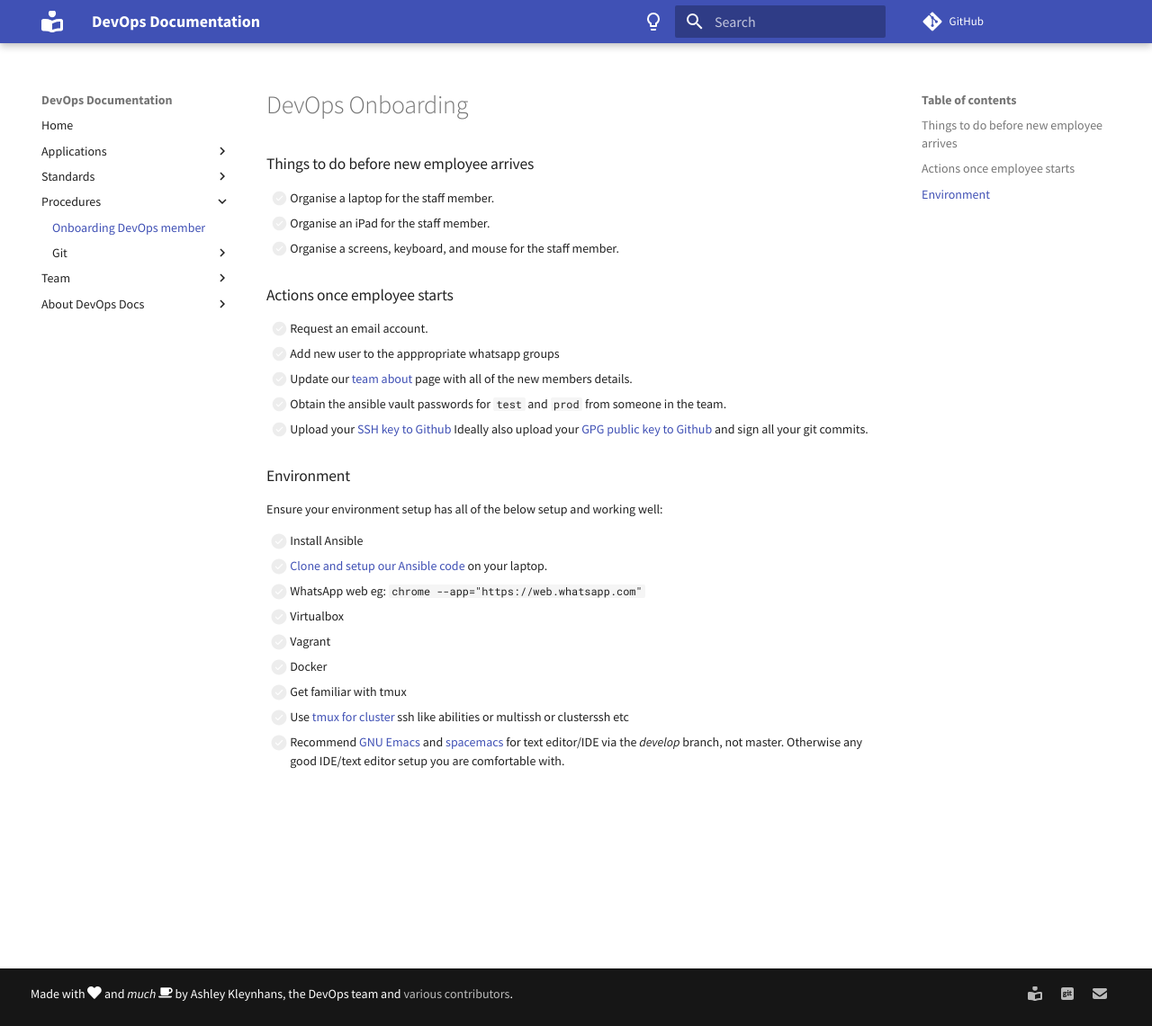
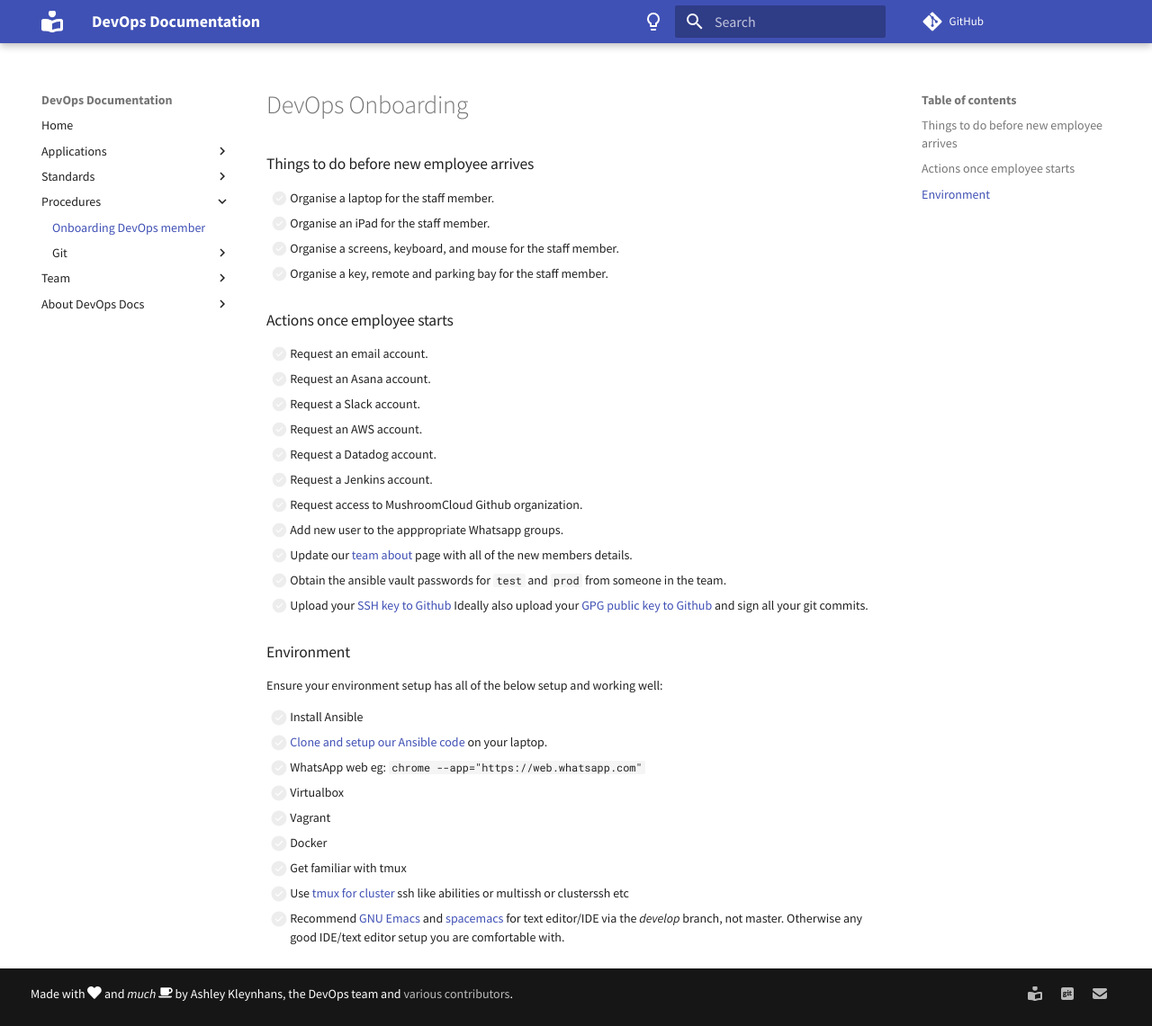
Before and after one commit to trapdoorcloud/devops-docs, an MkDocs documentation site: the page built from docs/procedure/onboarding.md, in a window 1280 px wide and 1141 px high. Shown: the whole window at 90% size. Built offline with MkDocs 1.6.1 and Material for MkDocs 9.7.7, drawn with Linux system fonts in a browser that asks for light colours; comment, search, counter and statistics services are not loaded.

Commit message:
Some procedure and standards updates

```diff
--- a/docs/procedure/onboarding.md
+++ b/docs/procedure/onboarding.md
@@ -5,11 +5,18 @@
 - [ ] Organise a laptop for the staff member.
 - [ ] Organise an iPad for the staff member.
 - [ ] Organise a screens, keyboard, and mouse for the staff member.
+- [ ] Organise a key, remote and parking bay for the staff member.
 
 ### Actions once employee starts
 
 - [ ] Request an email account.
-- [ ] Add new user to the apppropriate whatsapp groups
+- [ ] Request an Asana account.
+- [ ] Request a Slack account.
+- [ ] Request an AWS account.
+- [ ] Request a Datadog account.
+- [ ] Request a Jenkins account.
+- [ ] Request access to MushroomCloud Github organization.
+- [ ] Add new user to the apppropriate Whatsapp groups.
 - [ ] Update our [team about](../team/about/) page with all of the new
       members details.
 - [ ] Obtain the ansible vault passwords for `test` and `prod` from
```
Also changed, not shown: docs/standard/naming.md (+8 -1 lines).
